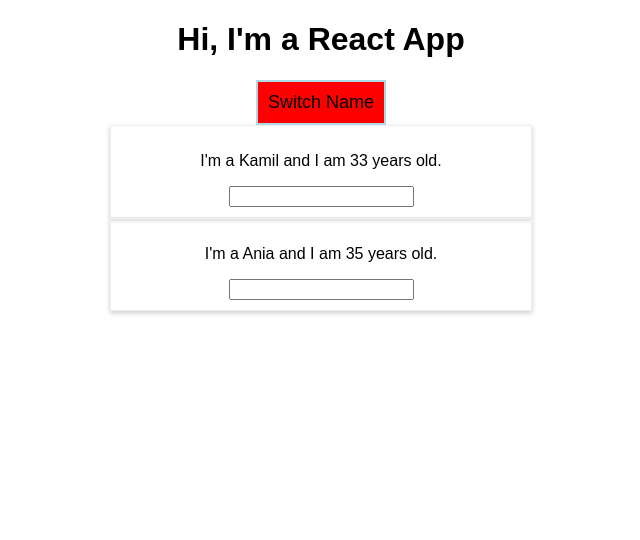
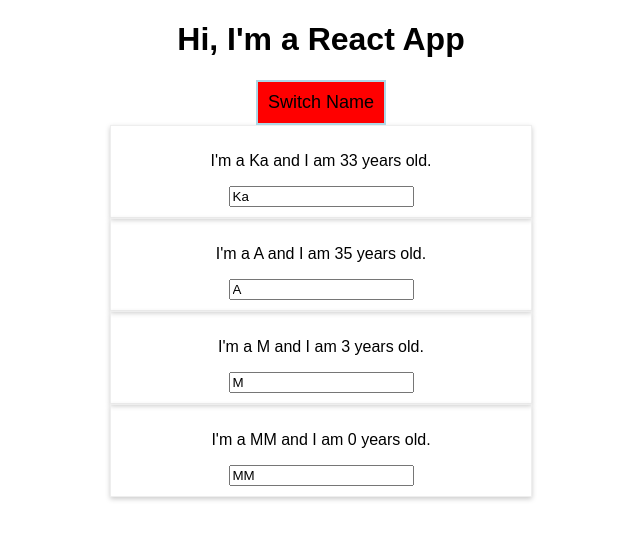
Before and after one commit to kato86/react-complete-guide, a React (Create React App) app: page / in a window 1280 px wide. Both pictures are taken after a click on the button "Switch Name". Shown: the top 540 px of the page, without its empty margins (319-959 px from the left). Built offline with nearby package versions, Linux system fonts and the light colour scheme.

Commit message:
Flexible lists

```diff
--- a/src/App.js
+++ b/src/App.js
@@ -4,7 +4,12 @@
 
 class App extends Component {
   state = {
-    persons: [{ name: "Kamil", age: 33 }, { name: "Ania", age: 35 }],
+    persons: [
+      { id: "1", name: "Ka", age: 33 },
+      { id: "2", name: "A", age: 35 },
+      { id: "3", name: "M", age: 3 },
+      { id: "4", name: "MM", age: 0 }
+    ],
     showPersons: false
   };
 
@@ -14,13 +19,21 @@
     this.setState({ persons: persons });
   };
 
-  nameChangedHandler = event => {
-    this.setState({
-      persons: [
-        { name: "Kamil", age: 33 },
-        { name: event.target.value, age: 35 }
-      ]
+  nameChangedHandler = (event, id) => {
+    const personIndex = this.state.persons.findIndex(p => {
+      return p.id === id;
     });
+
+    const person = {
+      ...this.state.persons[personIndex]
+    };
+
+    person.name = event.target.value;
+
+    const persons = [...this.state.persons];
+    persons[personIndex] = person;
+
+    this.setState({ persons: persons });
   };
 
   togglePersonsHandler = () => {
@@ -48,7 +61,8 @@
                 click={() => this.deletePersonHandler(index)}
                 name={person.name}
                 age={person.age}
-                key={index}
+                key={person.id}
+                changed={event => this.nameChangedHandler(event, person.id)}
               />
             );
           })}
--- a/src/Person/Person.js
+++ b/src/Person/Person.js
@@ -8,7 +8,7 @@
         I'm a {props.name} and I am {props.age} years old.
       </p>
       <p>{props.children}</p>
-      <input type="text" onChange={props.changed} />
+      <input type="text" onChange={props.changed} value={props.name} />
     </div>
   );
 };
```
